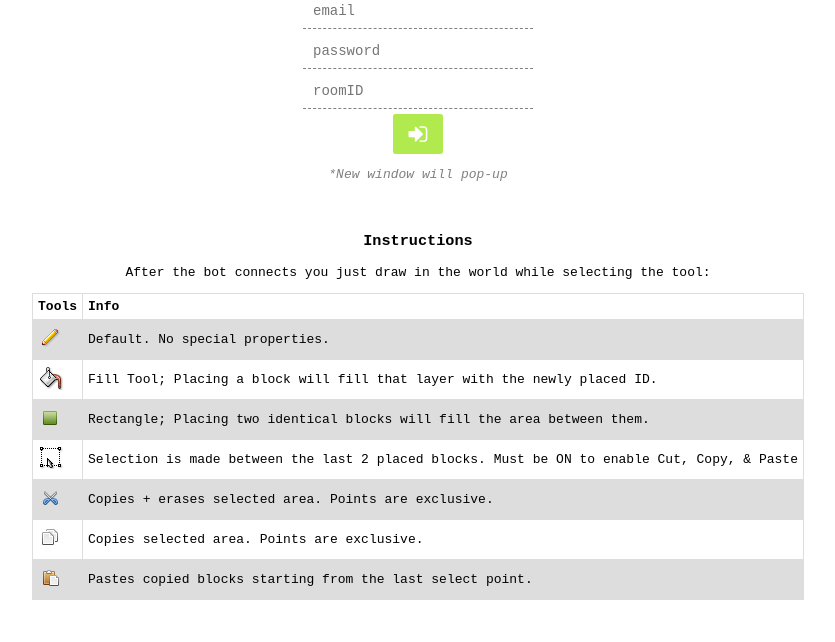
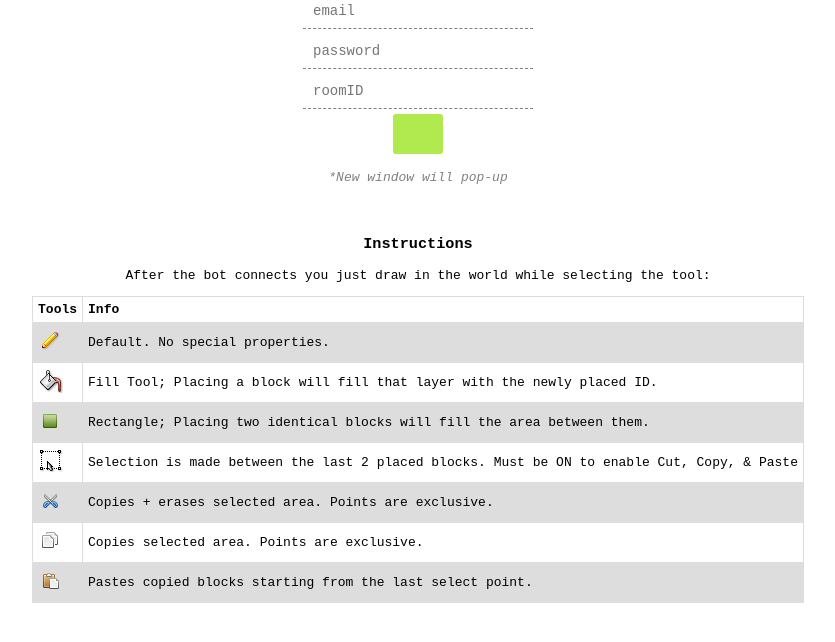
Before and after one commit to SmittyW/EEBucket, a plain HTML site: page index.html in a window 1280 px wide. Shown: the part 94-736 px from the top of the page, without its empty margins (222-1057 px from the left). Drawn offline with Linux system fonts and the light colour scheme.

Commit message:
Update index.html

```diff
--- a/index.html
+++ b/index.html
@@ -3,7 +3,6 @@
 	<head>
 		<title>EE Bucket</title>
 		<link rel="stylesheet" href="main.css" />
-		<link href="//maxcdn.bootstrapcdn.com/font-awesome/4.2.0/css/font-awesome.min.css" rel="stylesheet">
 		<script src="js/PlayerIOClient.development.js"></script>
 		<script src="js/jquery-3.2.1.js"></script>
 		<script src="js/BlockHandler.js"></script>
@@ -16,7 +15,7 @@
 				<input type="text" placeholder="email" id="email"/>
 				<input type="password" placeholder="password" id="password"/>
 				<input type="text" placeholder="roomID" id="roomID"/>
-				<button onclick="check(); return false;" autocomplete="off" class="fa fa-sign-in" id="loginBtn"></button>
+				<button onclick="check(); return false;" autocomplete="off" id="loginBtn"></button>
 				<p id="msgNote">*New window will pop-up</p>
 				<p id="msgError"></p>
 			</form>
```
